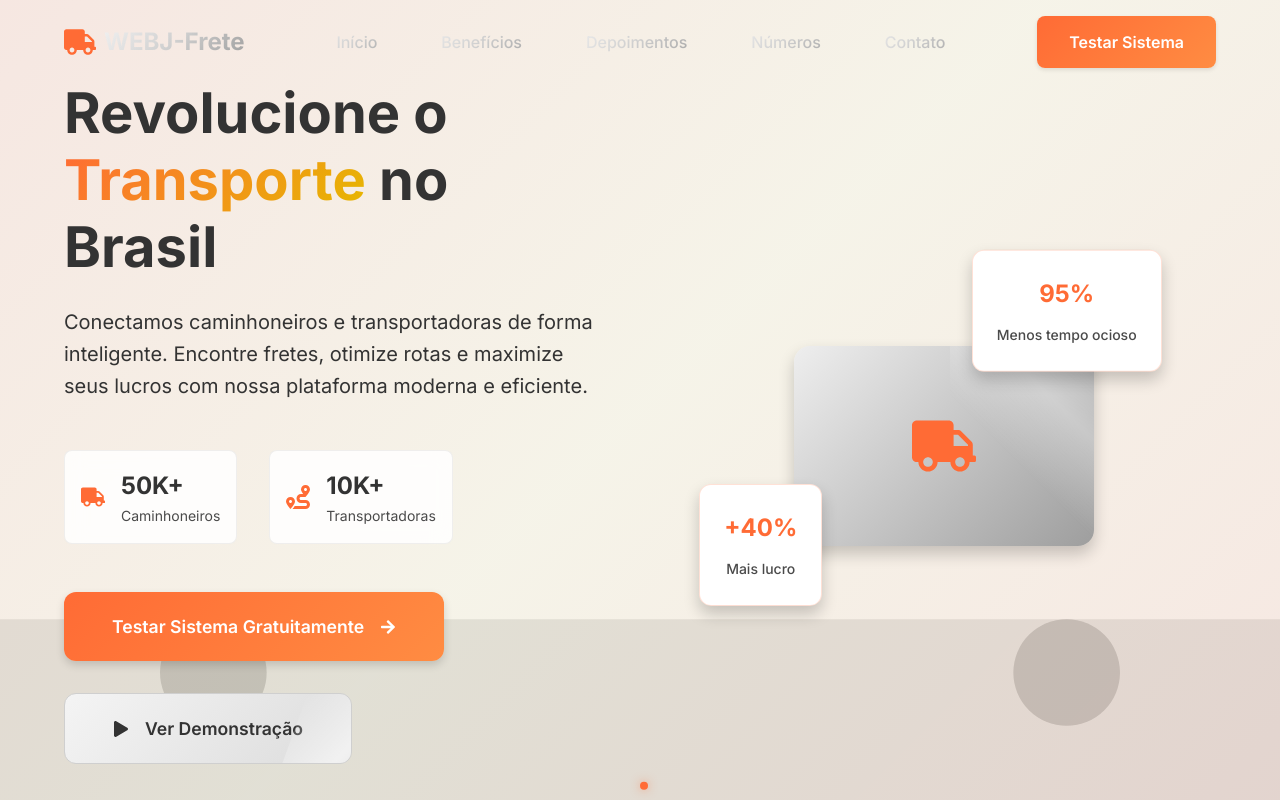
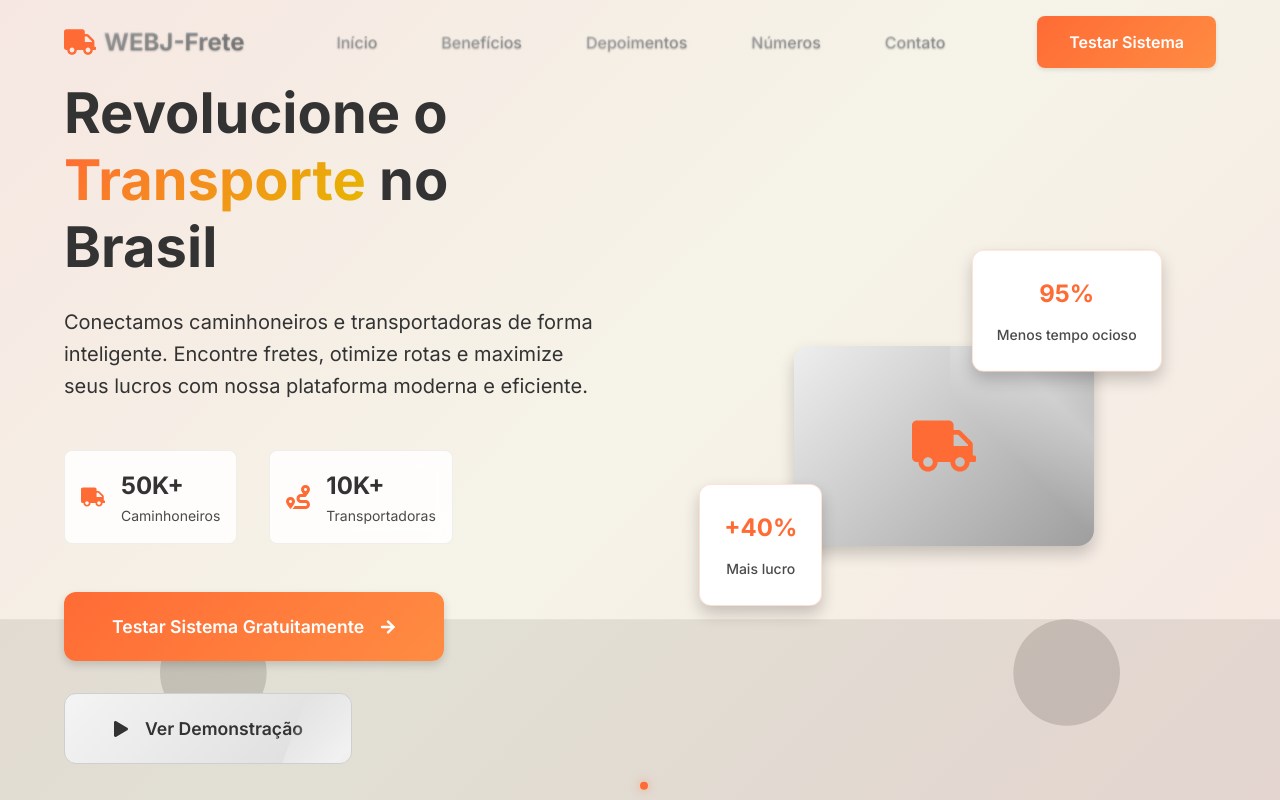
Before and after one commit to jonataswm01/webj-frete, a React (Create React App) app: page / in a window 1280 px wide. Shown: the top 800 px of the page. Built offline with nearby package versions, Linux system fonts and the light colour scheme.

Commit message:
style(header): darken metallic text and add subtle shimmer animation for readability

```diff
--- a/src/components/Header.css
+++ b/src/components/Header.css
@@ -42,10 +42,13 @@
 }
 
 .header__logo-text {
-  background: linear-gradient(135deg, #f2f2f2, #cfcfcf, #9e9e9e);
+  background: linear-gradient(135deg, #e6e6e6, #bdbdbd, #757575);
   -webkit-background-clip: text;
   -webkit-text-fill-color: transparent;
   background-clip: text;
+  background-size: 200% 200%;
+  animation: headerMetallicShift 6s linear infinite;
+  text-shadow: 0 1px 2px rgba(0, 0, 0, 0.35);
 }
 
 /* Navegação Desktop */
@@ -66,9 +69,11 @@
   background: none;
   border: none;
   color: transparent;
-  background: linear-gradient(135deg, #f2f2f2, #cfcfcf, #9e9e9e);
+  background: linear-gradient(135deg, #e6e6e6, #bdbdbd, #757575);
   -webkit-background-clip: text;
   background-clip: text;
+  background-size: 200% 200%;
+  animation: headerMetallicShift 6s linear infinite;
   font-weight: var(--font-weight-medium);
   font-size: 1rem;
   cursor: pointer;
@@ -76,6 +81,7 @@
   border-radius: var(--radius-sm);
   transition: all 0.3s ease;
   position: relative;
+  text-shadow: 0 1px 2px rgba(0, 0, 0, 0.35);
 }
 
 .header__nav-list button:hover {
@@ -122,11 +128,17 @@
   background: none;
   border: none;
   font-size: 1.5rem;
-  color: #b3b3b3;
+  color: #8a8a8a;
   cursor: pointer;
   padding: var(--spacing-xs);
   border-radius: var(--radius-sm);
   transition: all 0.3s ease;
+}
+
+@keyframes headerMetallicShift {
+  0% { background-position: 0% 50%; }
+  50% { background-position: 100% 50%; }
+  100% { background-position: 0% 50%; }
 }
 
 .header__menu-toggle:hover {
```
